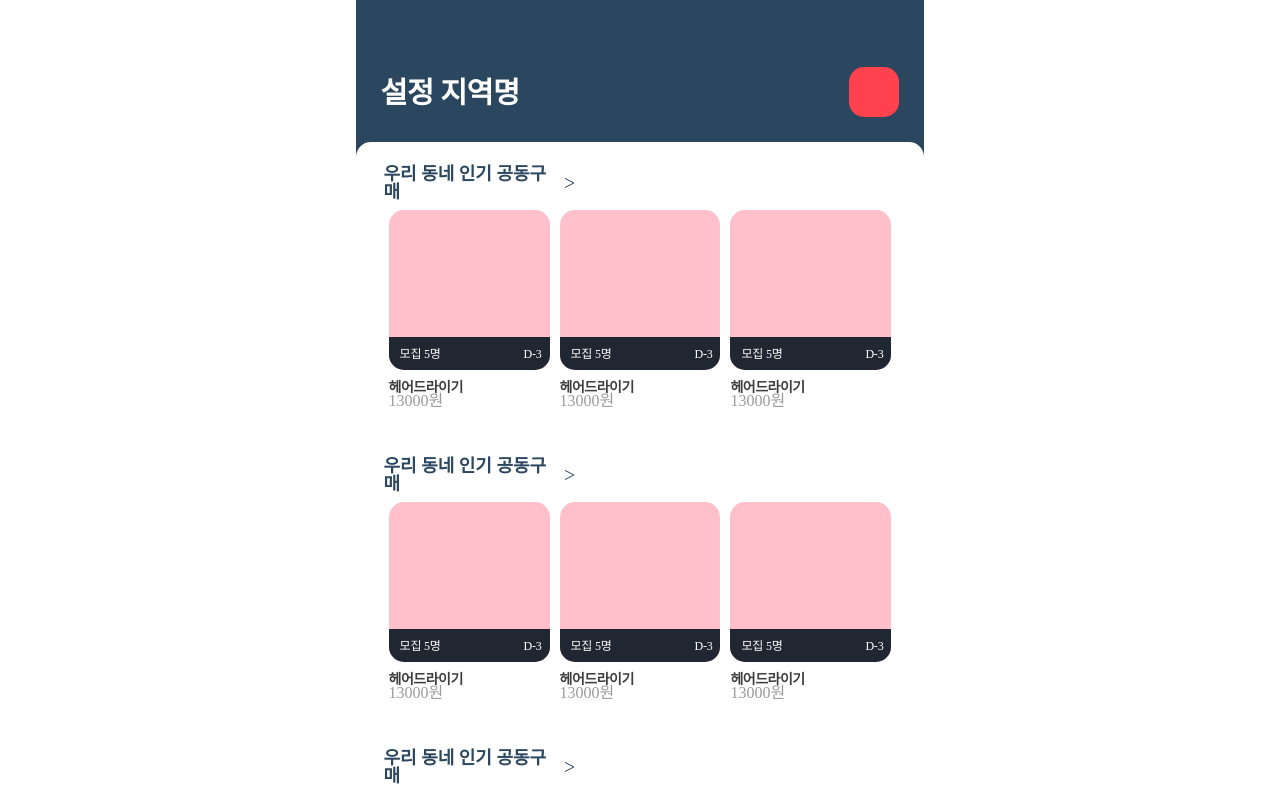
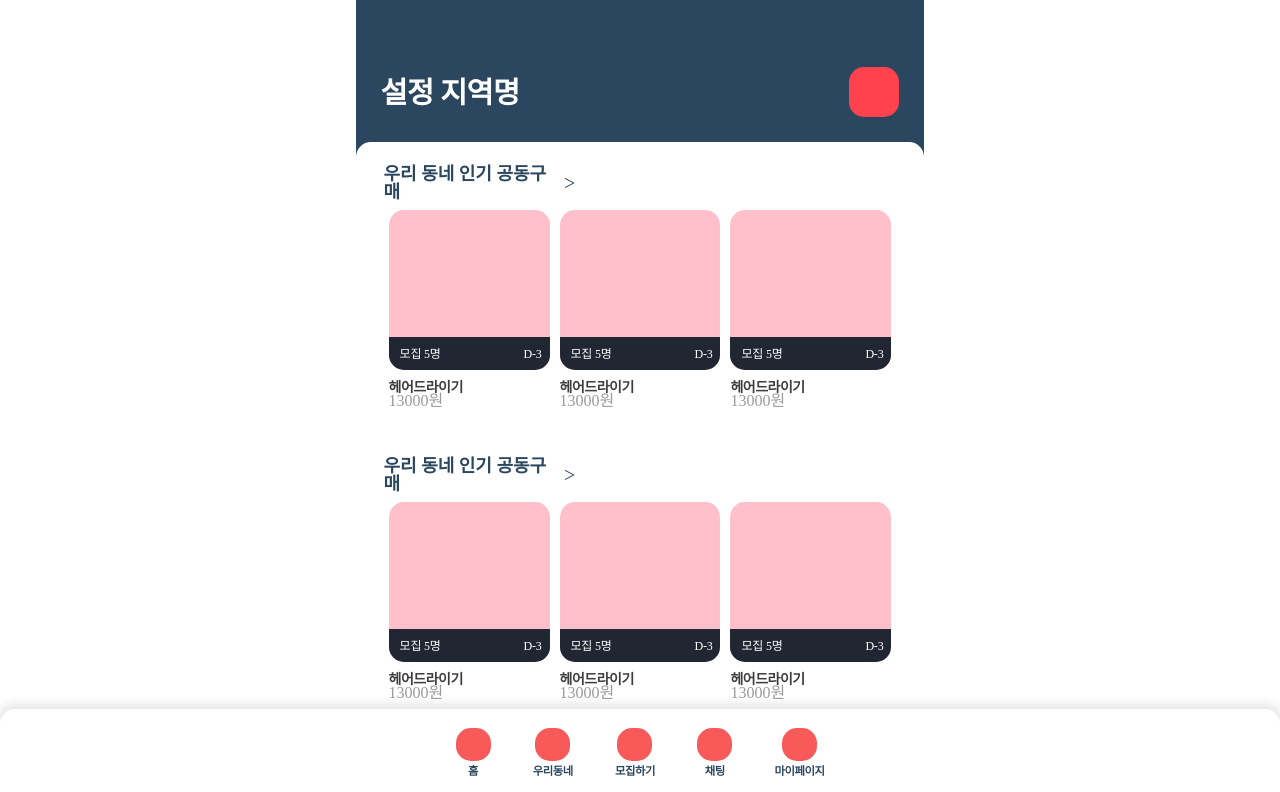
Before and after one commit to moa-moa-service/moamoa-frontend, a React (Vite) app: page / in a window 1280 px wide. Shown: the top 792 px of the page. Built offline with nearby package versions, Linux system fonts and the light colour scheme.

Commit message:
feat: 하단 네비게이션바 퍼블리싱

```diff
--- a/src/App.jsx
+++ b/src/App.jsx
@@ -1,8 +1,10 @@
 import MainPage from './app/MainPage/MainPage.main.jsx'
+
 import {
   Route,
   Routes,
 } from "react-router-dom";
+
 import './App.css'
 
 function App() {
--- /dev/null
+++ b/src/app/MenuNav/MenuNav.main.jsx
@@ -0,0 +1,23 @@
+import * as itemS from './styled/MenuNav.main.style'
+
+function MenuNav() {
+    const menuTexts = ['홈', '우리동네',  '모집하기', '채팅', '마이페이지'];
+
+    return (
+        <>
+            <itemS.MenuNavWrapper>
+                <itemS.MenuIconListContainer>
+                    {menuTexts.map((text, index) => (
+                        <itemS.MenuIconContainer key={index}>
+                            <itemS.MenuIconImgWrapper>
+                            </itemS.MenuIconImgWrapper>
+                            <itemS.MenuIconText>{text}</itemS.MenuIconText>
+                        </itemS.MenuIconContainer>
+                    ))}
+                </itemS.MenuIconListContainer>
+            </itemS.MenuNavWrapper>
+        </>
+    );
+}
+
+export default MenuNav
--- /dev/null
+++ b/src/app/MenuNav/styled/MenuNav.main.style.js
@@ -0,0 +1,51 @@
+import styled from "styled-components";
+
+export const MenuNavWrapper = styled.div`
+display: flex;
+justify-content: center;
+align-items: center;
+height: 91px;
+background-color: #FFFFFF;
+border-radius: 15px 15px 0 0;
+box-shadow: 0px -2px 10px 4px rgba(0, 0, 0, 0.09);
+
+position: fixed;
+bottom: 0;
+left: 0;
+right: 0;
+`
+
+export const MenuIconListContainer = styled.div`
+width: 369px;
+height: 54px;
+// background-color:blue;
+display: flex;
+justify-content: space-between;
+`
+
+export const MenuIconContainer = styled.div`
+height: 54px;
+display: flex;
+// background-color: green;
+flex-direction: column;
+justify-content: center;
+align-items: center;
+`
+
+export const MenuIconImgWrapper = styled.div`
+width: 35px;
+height: 35px;
+background-color: #F85A5A;
+border-radius: 15px;
+`
+
+export const MenuIconText = styled.span`
+color: #2B4760;
+text-align: center;
+font-family: Inter;
+font-size: 11.351px;
+font-style: normal;
+font-weight: 600;
+line-height: 20.305px; /* 178.879% */
+letter-spacing: -0.461px;
+`
--- a/src/main.jsx
+++ b/src/main.jsx
@@ -1,13 +1,16 @@
 import React from 'react'
 import ReactDOM from 'react-dom/client'
 import App from './App'
+import MenuNav from "./app/MenuNav/MenuNav.main"
 import './index.css'
 import { BrowserRouter } from 'react-router-dom'
+import { MenuNavWrapper } from './app/MenuNav/styled/MenuNav.main.style'
 
 ReactDOM.createRoot(document.getElementById('root')).render(
   <React.StrictMode>
     <BrowserRouter>
       <App />
+      <MenuNav />
     </BrowserRouter>
   </React.StrictMode>,
 )
```
